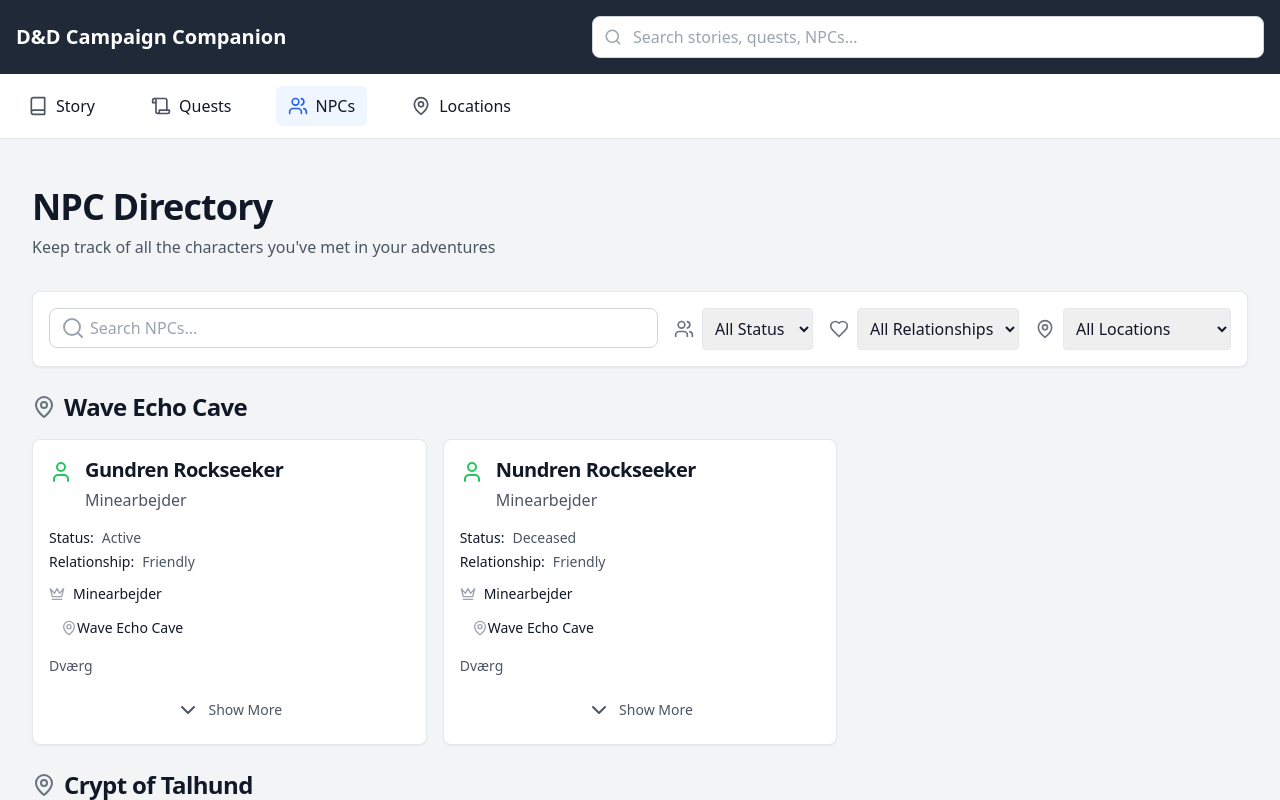
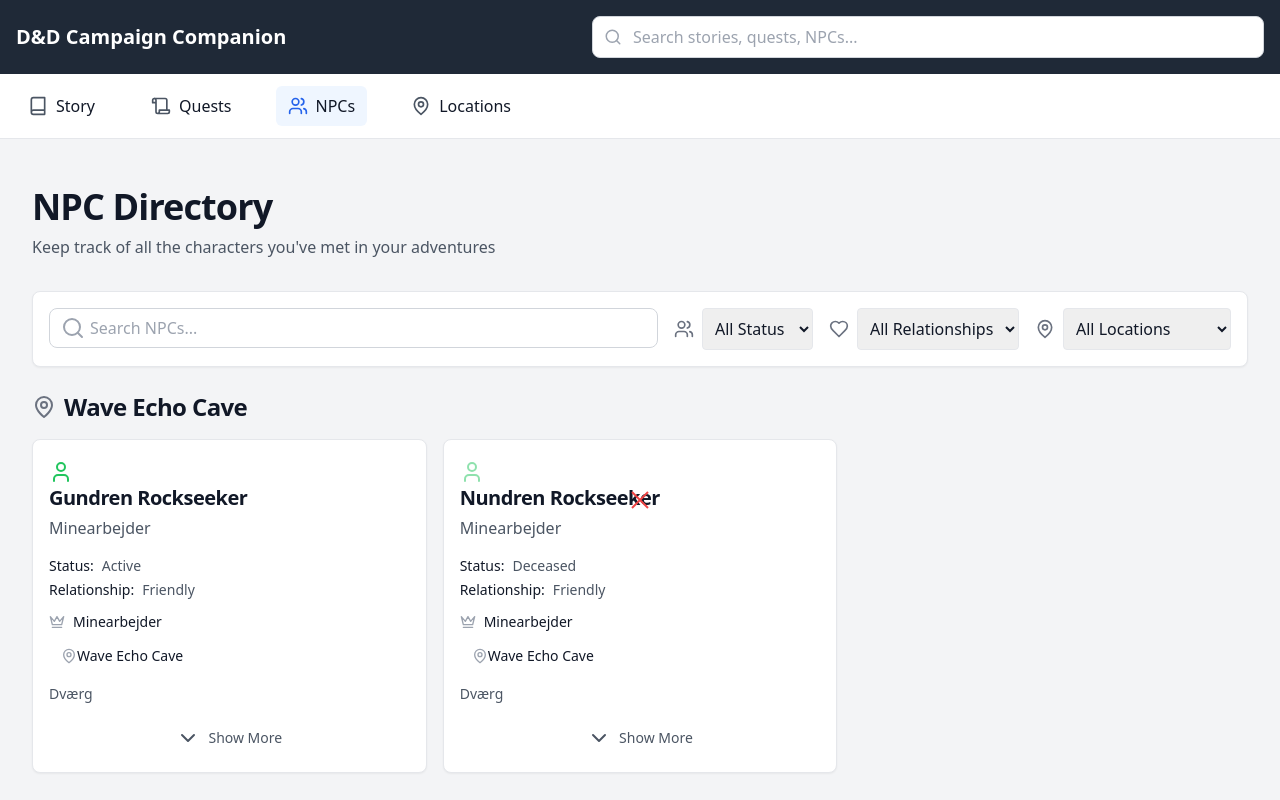
Before and after one commit to Haugenau20/DnDRecap, a React (Create React App) app: page /DnDRecap/npcs in a window 1280 px wide. Shown: the top 800 px of the page. Built offline with nearby package versions, Linux system fonts and the light colour scheme.

Commit message:
Added cross over deceased npcs

```diff
--- a/src/components/features/npcs/NPCCard.tsx
+++ b/src/components/features/npcs/NPCCard.tsx
@@ -52,8 +52,22 @@ const NPCCard: React.FC<NPCCardProps> = ({ npc }) => {
     <Card>
       <Card.Content className="space-y-4">
         {/* NPC Header */}
-        <div className="flex items-start gap-3">
-          <User className={`mt-1 ${getRelationshipColor(npc.relationship)}`} size={24} />
+        <div className="relative">
+          <User className={`mt-1 ${getRelationshipColor(npc.relationship)} ${npc.status === 'deceased' ? 'opacity-50' : ''}`} size={24} />
+          {npc.status === 'deceased' && (
+            <svg
+              className="absolute top-1/2 left-1/2 transform -translate-x-1/2 -translate-y-1/2 text-red-500"
+              width="32"
+              height="32"
+              viewBox="0 0 32 32"
+              fill="none"
+              stroke="currentColor"
+              strokeWidth="2"
+            >
+              <line x1="8" y1="8" x2="24" y2="24" />
+              <line x1="24" y1="8" x2="8" y2="24" />
+            </svg>
+          )}
           <div className="flex-1">
             <Typography variant="h4">
               {npc.name}
```
Also changed, not shown: projectStructure.txt.
